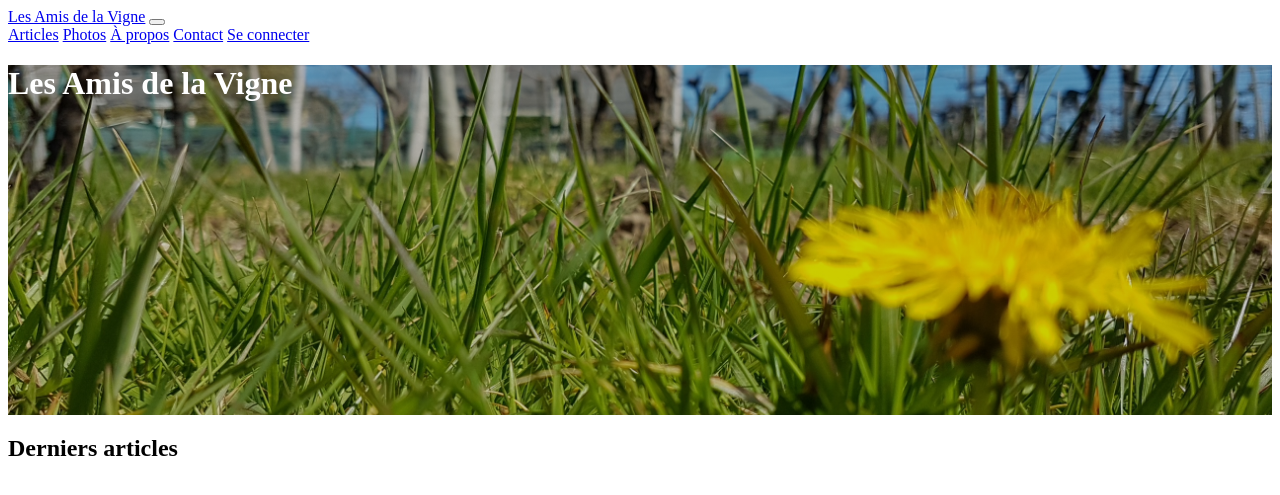
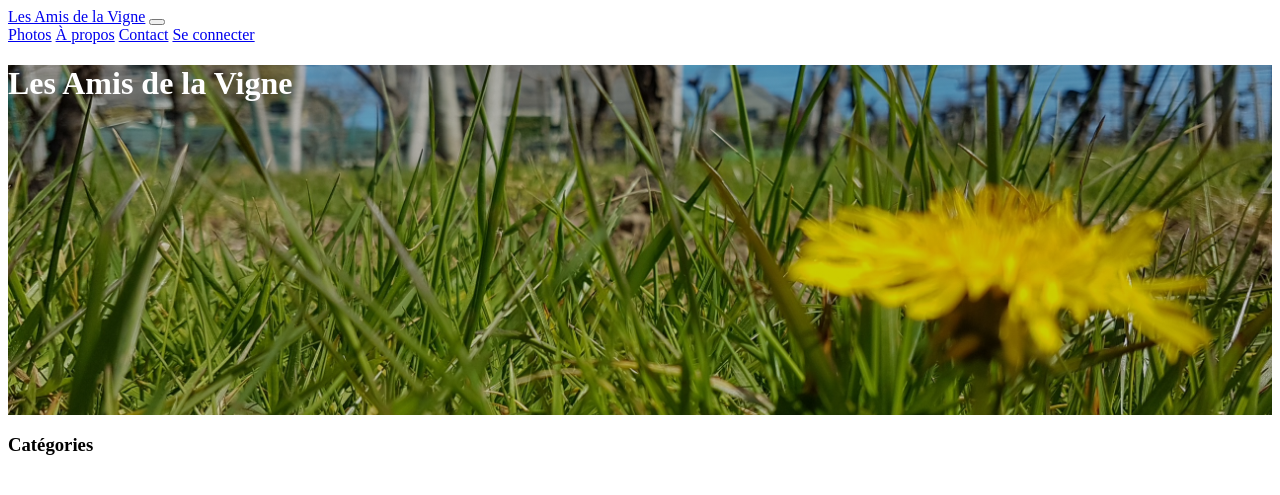
Before and after one commit to yannickbiheul/vigne, a Symfony app: template templates/home/index.html.twig in a window 1280 px wide. Shown: the top 495 px of the page. Run offline with Twig, Linux system fonts and the light colour scheme; the template is opened without the code that fills it, so the values that code supplies are empty; some libraries are stand-ins or nearby versions.

Commit message:
Ajout affichage catégories

```diff
--- a/templates/base.html.twig
+++ b/templates/base.html.twig
@@ -22,7 +22,6 @@
 				</button>
 				<div class="collapse navbar-collapse" id="navbarNavAltMarkup">
 					<div class="navbar-nav">
-						<a class="nav-link" href="#">Articles</a>
 						<a class="nav-link" href="#">Photos</a>
                         <a class="nav-link" href="#">À propos</a>
                         <a class="nav-link" href="#">Contact</a>
@@ -32,7 +31,9 @@
 			</div>
 		</nav>
 
-        {% block body %}{% endblock %}
+        <div class="container-fluid">
+            {% block body %}{% endblock %}
+        </div>
 
 
     </body>
--- a/templates/home/index.html.twig
+++ b/templates/home/index.html.twig
@@ -3,8 +3,6 @@
 {% block title %}Les Amis de la Vigne | Accueil{% endblock %}
 
 {% block body %}
-
-<div class="container-fluid">
 
     <header class="row justify-content-center align-items-center" style="height: 350px;
     background: linear-gradient(45deg, rgba(0, 0, 0, 0.2)50%, rgba(0, 0, 0, 0.2)50%), url(/assets/backgrounds/vigne.jpg);
@@ -13,12 +11,12 @@
     <h1 class="text-center" style="color: #fff;">Les Amis de la Vigne</h1>
     </header>
 
-    <div class="container">
+        <div class="row justify-content-center">
 
-    <h2 class="text-center" style="margin: 20px 0;">Derniers articles</h2>
-    {# <hr style="width: 50%; margin: 20px auto;"> #}
+        {# Liste d'articles #}
 
-    <div class="row justify-content-center">
+            <div class="col-md-8">
+                <div class="row">
                     {% for article in articles %}
                         <div class="card col-md-4" style="width: 25rem; margin: 10px;">
 
@@ -34,9 +32,25 @@
                         </div>
                     {% endfor %}
                 </div>
-
             </div>
 
+            {# Liste de catégories #}
+
+            <div class="col-md-4">
+                <h3>Catégories</h3>
+                <ul class="list-group list-group-numbered">
+                    {% for category in categories %}
+                        <li class="list-group-item d-flex justify-content-between align-items-start">
+                            <div class="ms-2 me-auto">
+                                <a href="{{ path('showArticles', {'id':category.id}) }}">
+                                    <div class="fw-bold">{{ category.title }}</div>
+                                </a>
+                            </div>
+                            <span class="badge bg-primary rounded-pill">{{ category.articles | length }} article(s)</span>
+                        </li>
+                    {% endfor %}
+                </ul>
+            </div>
         </div>
 
 {% endblock %}
```
Also changed, not shown: src/Controller/HomeController.php (+36 -8 lines). Lines whose indentation alone changed are shown as unchanged.
